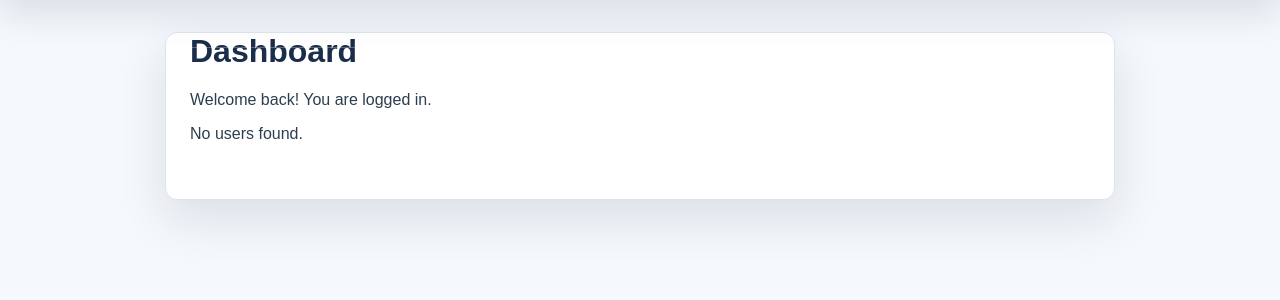
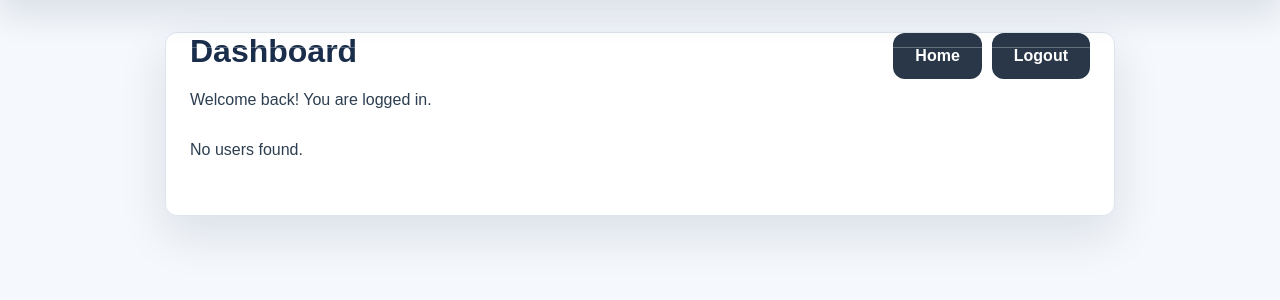
Before and after one commit to sandipmahat/Hospital-Appointment-Management-System, a Python web app: template apps/templates/dashboard.html in a window 1280 px wide. Shown: the part 63-363 px from the top of the page. Run offline with Jinja, Linux system fonts and the light colour scheme; the template is opened without the code that fills it, so the values that code supplies are empty.

Commit message:
Maintain auth navigation and dashboard actions

```diff
--- a/apps/routes/authRoutes.py
+++ b/apps/routes/authRoutes.py
@@ -4,7 +4,7 @@ from apps.auth import login_required, admin_required
 
 bp = Blueprint("auth", __name__)
 
-bp.route("/")(login_required(authController.home))
+bp.route("/")(authController.home)
 bp.route("/login", methods=["GET", "POST"])(authController.login)
 bp.route("/register", methods=["GET", "POST"])(authController.register)
 bp.route("/contact")(authController.contact)
--- a/apps/static/css/style.css
+++ b/apps/static/css/style.css
@@ -281,7 +281,9 @@ select {
     padding-right: 44px;
 }
 
-button {
+button,
+a.button-secondary,
+a.button-ghost {
     display: inline-flex;
     align-items: center;
     justify-content: center;
@@ -293,6 +295,7 @@ button {
     border-radius: 12px;
     cursor: pointer;
     font-weight: 700;
+    text-decoration: none;
     transition: transform 0.2s ease, box-shadow 0.2s ease, background-color 0.2s ease, opacity 0.2s ease;
 }
 
@@ -352,14 +355,6 @@ button:hover {
     width: auto;
     margin: 0;
     accent-color: var(--primary-blue);
-}
-
-a.button-ghost {
-    display: inline-flex;
-    align-items: center;
-    justify-content: center;
-    gap: 8px;
-    text-decoration: none;
 }
 
 .inline-link {
@@ -451,6 +446,20 @@ a.button-ghost {
 
 .dashboard-table {
     margin-top: 28px;
+}
+
+.dashboard-header {
+    display: flex;
+    align-items: flex-start;
+    justify-content: space-between;
+    gap: 16px;
+    flex-wrap: wrap;
+}
+
+.dashboard-actions {
+    display: flex;
+    gap: 10px;
+    flex-wrap: wrap;
 }
 
 .dashboard-table h2 {
--- a/apps/static/js/events-alerts.js
+++ b/apps/static/js/events-alerts.js
@@ -124,7 +124,7 @@ function togglePasswordVisibility(passwordInputId, toggleButtonId) {
         toggleButton.addEventListener('click', function() {
             const type = passwordInput.getAttribute('type') === 'password' ? 'text' : 'password';
             passwordInput.setAttribute('type', type);
-            this.textContent = type === 'password' ? '👁️ Show' : '🔒 Hide';
+            this.textContent = type === 'password' ? 'Show' : 'Hide';
         });
         return true;
     }
@@ -189,7 +189,7 @@ function setButtonLoading(buttonId, isLoading = true) {
     if (button) {
         if (isLoading) {
             button.dataset.originalText = button.textContent;
-            button.textContent = '⏳ Loading...';
+            button.textContent = 'Loading...';
             button.disabled = true;
         } else {
             button.textContent = button.dataset.originalText || 'Submit';
--- a/apps/static/js/form-validation.js
+++ b/apps/static/js/form-validation.js
@@ -264,15 +264,15 @@ function updatePasswordStrength(passwordInputId, strengthIndicatorId) {
         let color = '';
         switch(strength) {
             case 'weak':
-                text = '❌ Weak';
+                text = 'Weak';
                 color = '#d32f2f';
                 break;
             case 'medium':
-                text = '⚠️ Medium';
+                text = 'Medium';
                 color = '#f57c00';
                 break;
             case 'strong':
-                text = '✅ Strong';
+                text = 'Strong';
                 color = '#388e3c';
                 break;
         }
--- a/apps/templates/dashboard.html
+++ b/apps/templates/dashboard.html
@@ -3,8 +3,16 @@
 {% block title %}Dashboard{% endblock %}
 
 {% block content %}
-    <h1>Dashboard</h1>
-    <p>Welcome back! You are logged in.</p>
+    <div class="dashboard-header">
+        <div>
+            <h1>Dashboard</h1>
+            <p>Welcome back! You are logged in.</p>
+        </div>
+        <div class="dashboard-actions">
+            <a class="button-ghost" href="{{ url_for('auth.home') }}">Home</a>
+            <a class="button-secondary" href="{{ url_for('auth.logout') }}">Logout</a>
+        </div>
+    </div>
 
     {% if users %}
         <section class="dashboard-table">
```
Also changed, not shown: apps/controllers/authController.py (+9 -1 lines), apps/templates/login.html (+17 -16 lines), apps/templates/medhub.html (+11 -6 lines), apps/templates/register.html (+3 -5 lines), tests/test_templates.py (+31 -1 lines).
